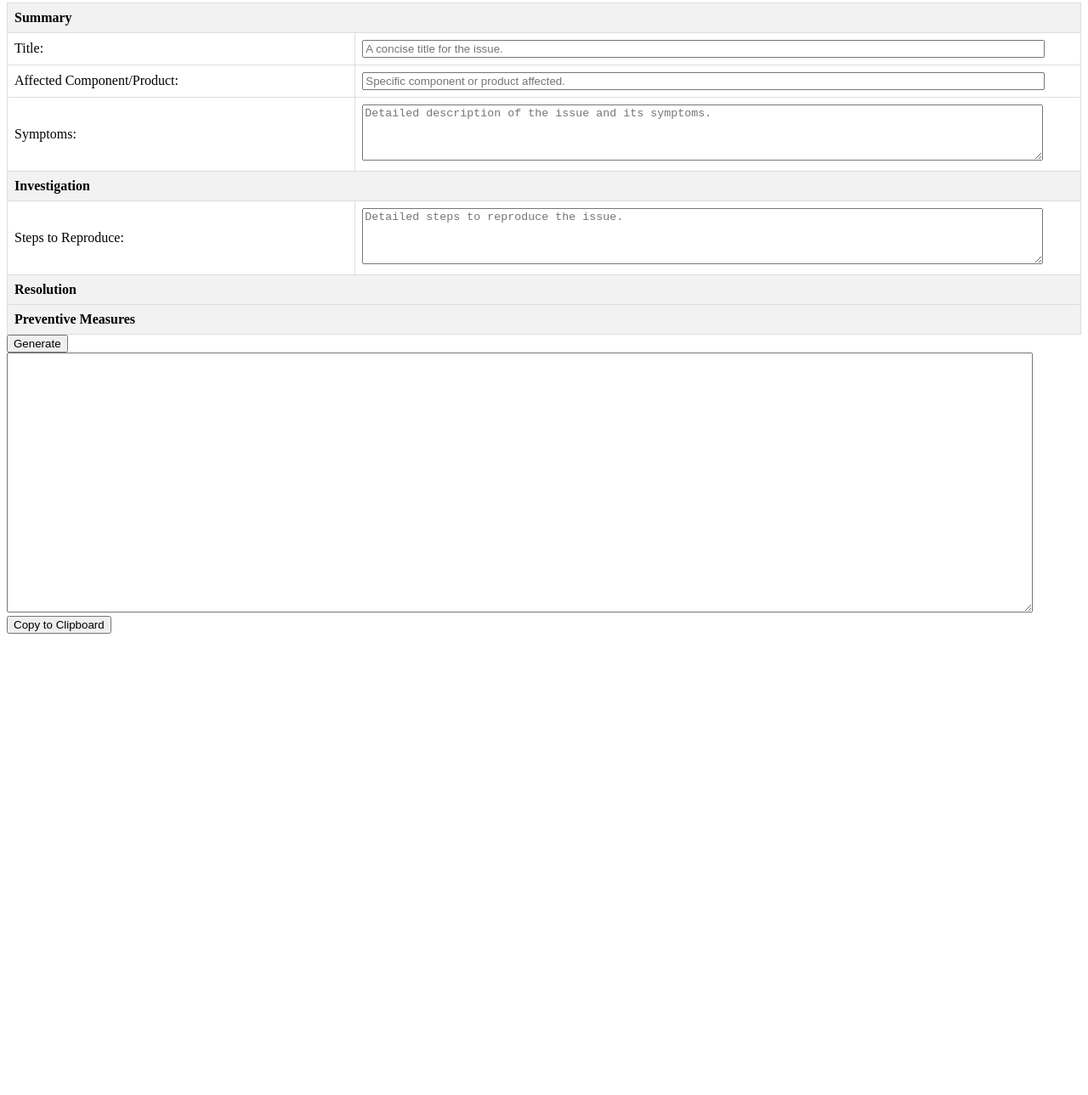
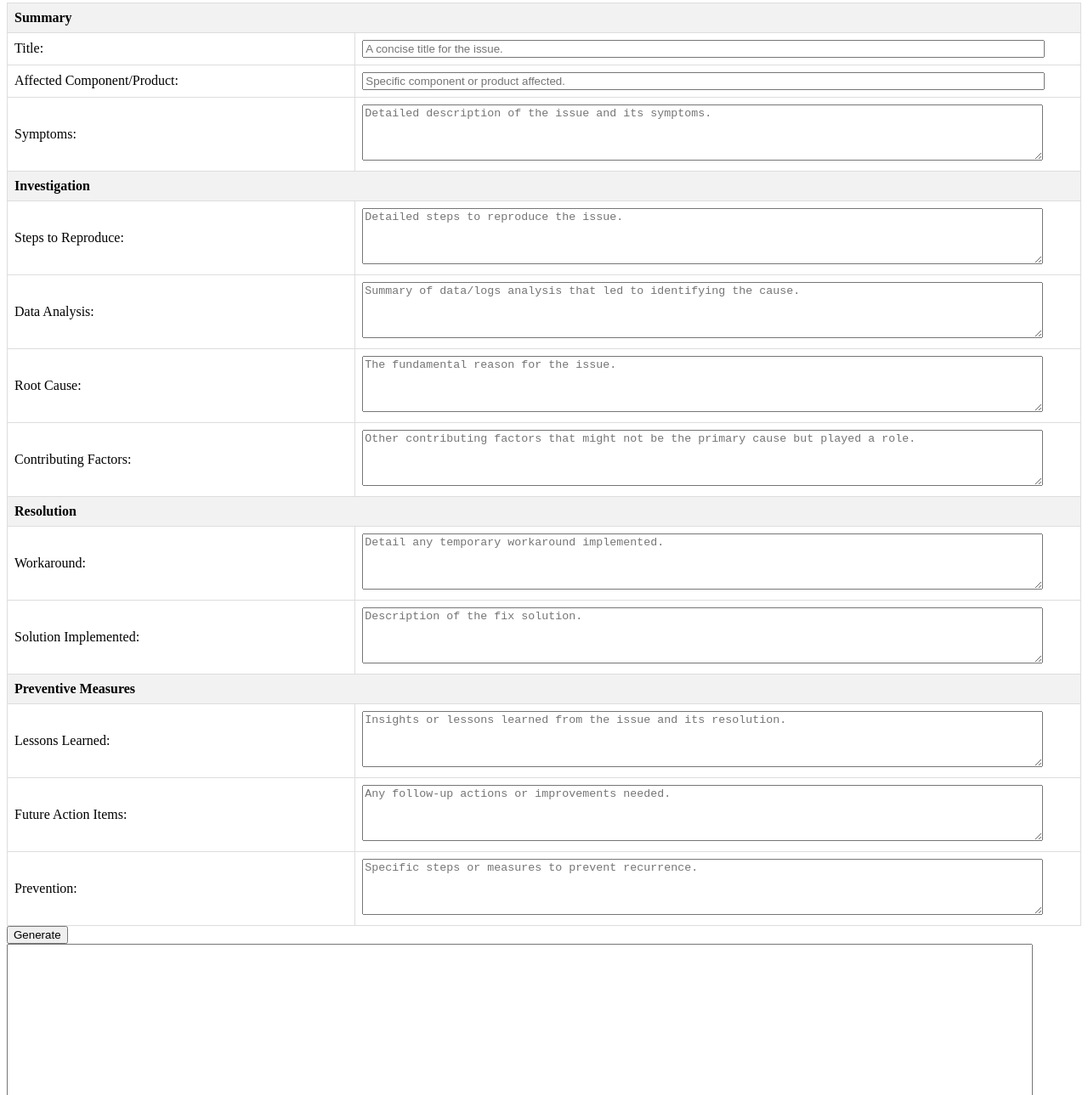
Before and after one commit to darwin-xu/darwin-xu.github.io, a plain HTML site: page index.html in a window 1280 px wide. Shown: the part 77-1366 px from the top of the page at 85% size. Before the commit the page ends 831 px from the top, so only its background shows below. Drawn offline with Linux system fonts and the light colour scheme.

Commit message:
Update index.html

```diff
--- a/index.html
+++ b/index.html
@@ -48,15 +48,44 @@
                 <td><label for="steps">Steps to Reproduce:</label></td>
                 <td><textarea id="steps" rows="4" cols="50" placeholder="Detailed steps to reproduce the issue."></textarea></td>
             </tr>
-            <!-- Add more rows for additional fields -->
+            <tr>
+                <td><label for="analysis">Data Analysis:</label></td>
+                <td><textarea id="analysis" rows="4" cols="50" placeholder="Summary of data/logs analysis that led to identifying the cause."></textarea></td>
+            </tr>
+            <tr>
+                <td><label for="rootcause">Root Cause:</label></td>
+                <td><textarea id="rootcause" rows="4" cols="50" placeholder="The fundamental reason for the issue."></textarea></td>
+            </tr>
+            <tr>
+                <td><label for="factors">Contributing Factors:</label></td>
+                <td><textarea id="factors" rows="4" cols="50" placeholder="Other contributing factors that might not be the primary cause but played a role."></textarea></td>
+            </tr>
             <tr>
                 <th colspan="2">Resolution</th>
             </tr>
-            <!-- Fields for resolution -->
+            <tr>
+                <td><label for="workaround">Workaround:</label></td>
+                <td><textarea id="workaround" rows="4" cols="50" placeholder="Detail any temporary workaround implemented."></textarea></td>
+            </tr>
+            <tr>
+                <td><label for="solution">Solution Implemented:</label></td>
+                <td><textarea id="solution" rows="4" cols="50" placeholder="Description of the fix solution."></textarea></td>
+            </tr>
             <tr>
                 <th colspan="2">Preventive Measures</th>
             </tr>
-            <!-- Fields for preventive measures -->
+            <tr>
+                <td><label for="lesson">Lessons Learned:</label></td>
+                <td><textarea id="lesson" rows="4" cols="50" placeholder="Insights or lessons learned from the issue and its resolution."></textarea></td>
+            </tr>
+            <tr>
+                <td><label for="future">Future Action Items:</label></td>
+                <td><textarea id="future" rows="4" cols="50" placeholder="Any follow-up actions or improvements needed."></textarea></td>
+            </tr>
+            <tr>
+                <td><label for="prevention">Prevention:</label></td>
+                <td><textarea id="prevention" rows="4" cols="50" placeholder="Specific steps or measures to prevent recurrence."></textarea></td>
+            </tr>
         </table>
         <button type="button" onclick="generateMarkdown()">Generate</button>
     </form>
```
